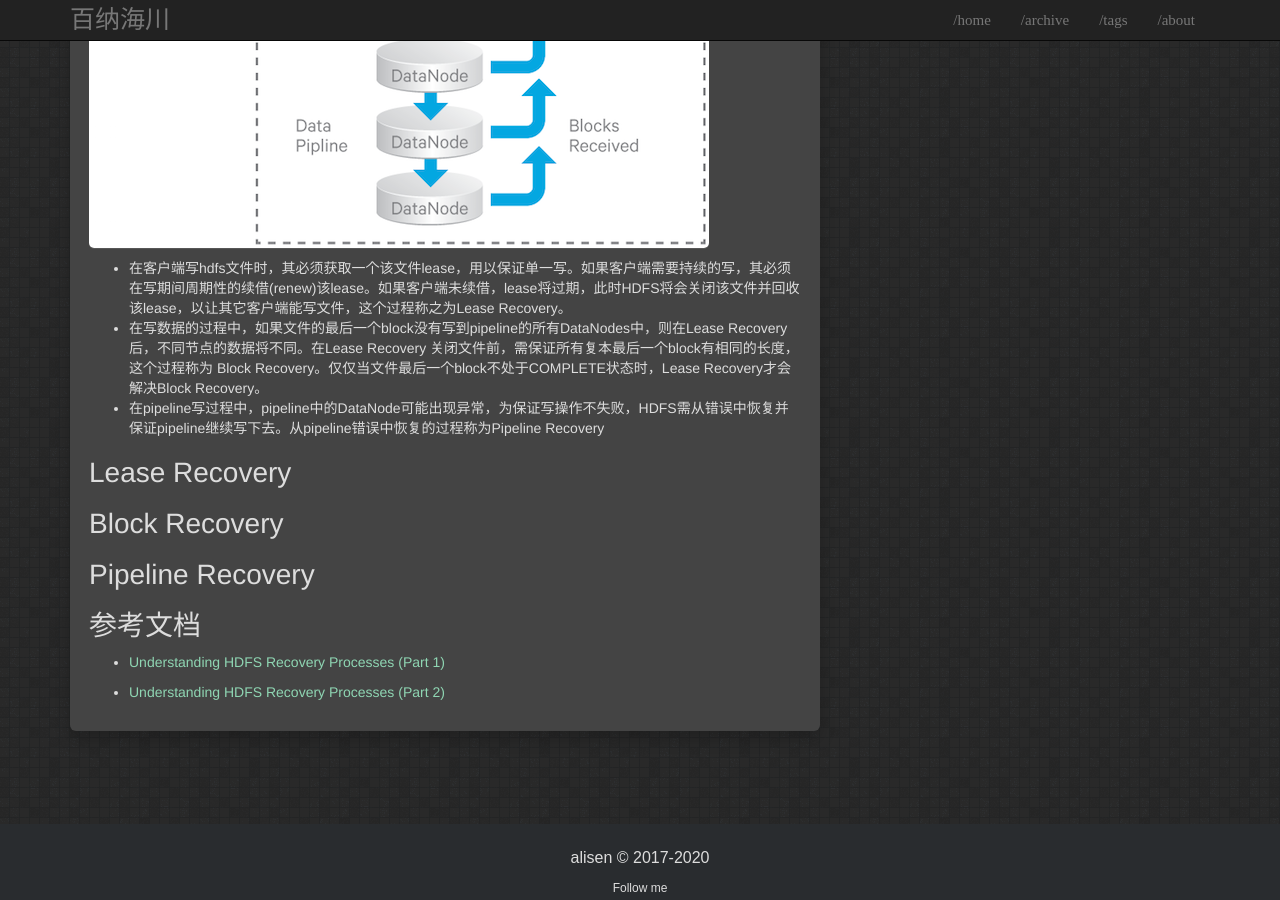
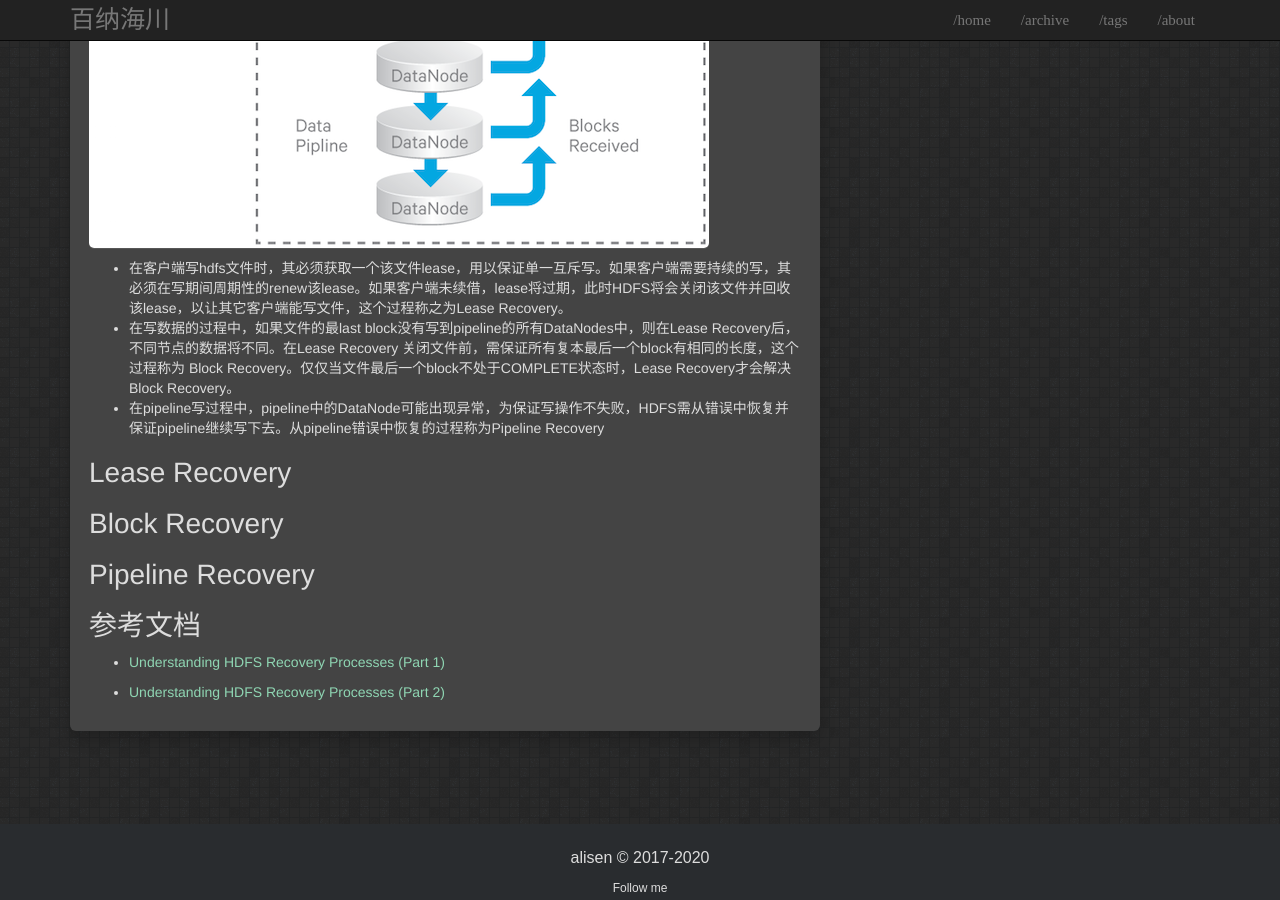
Before and after one commit to igithu/summary, a Jekyll site: the page built from _posts/2018-04-14-hdfs-recover.md, in a window 1280 px wide and 900 px high, scrolled down 493 px. Built offline with Jekyll 4.4.1, drawn with Linux system fonts in a browser that asks for light colours.

Commit message:
Update 2018-04-14-hdfs-recover.md

```diff
--- a/_posts/2018-04-14-hdfs-recover.md
+++ b/_posts/2018-04-14-hdfs-recover.md
@@ -12,8 +12,8 @@ tags: hdfs
 &emsp;&emsp;当文件创建或打开时，HDFS写操作创建一个pipeline，用以在DataNode间传输和存储数据
 ![image01](https://igithu.github.io/summary/images/recover-f1.png)
 
-* 在客户端写hdfs文件时，其必须获取一个该文件lease，用以保证单一写。如果客户端需要持续的写，其必须在写期间周期性的续借(renew)该lease。如果客户端未续借，lease将过期，此时HDFS将会关闭该文件并回收该lease，以让其它客户端能写文件，这个过程称之为Lease Recovery。
-* 在写数据的过程中，如果文件的最后一个block没有写到pipeline的所有DataNodes中，则在Lease Recovery后，不同节点的数据将不同。在Lease Recovery 关闭文件前，需保证所有复本最后一个block有相同的长度，这个过程称为 Block Recovery。仅仅当文件最后一个block不处于COMPLETE状态时，Lease Recovery才会解决Block Recovery。
+* 在客户端写hdfs文件时，其必须获取一个该文件lease，用以保证单一互斥写。如果客户端需要持续的写，其必须在写期间周期性的renew该lease。如果客户端未续借，lease将过期，此时HDFS将会关闭该文件并回收该lease，以让其它客户端能写文件，这个过程称之为Lease Recovery。
+* 在写数据的过程中，如果文件的最last block没有写到pipeline的所有DataNodes中，则在Lease Recovery后，不同节点的数据将不同。在Lease Recovery 关闭文件前，需保证所有复本最后一个block有相同的长度，这个过程称为 Block Recovery。仅仅当文件最后一个block不处于COMPLETE状态时，Lease Recovery才会解决Block Recovery。
 * 在pipeline写过程中，pipeline中的DataNode可能出现异常，为保证写操作不失败，HDFS需从错误中恢复并保证pipeline继续写下去。从pipeline错误中恢复的过程称为Pipeline Recovery
 
 # Lease Recovery
```
